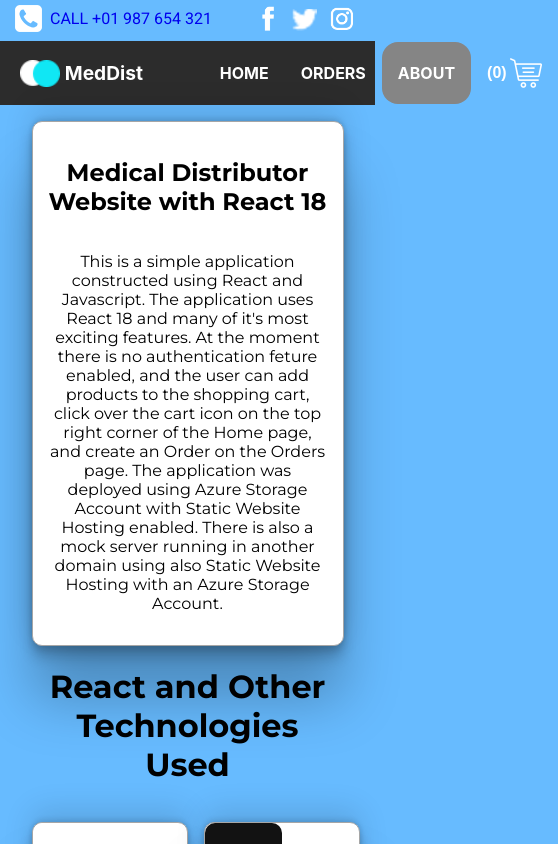
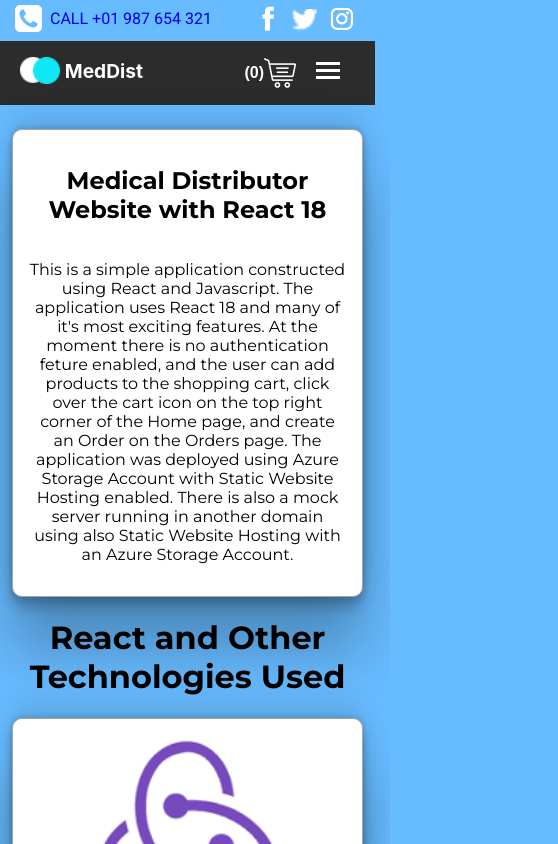
Before and after one commit to RichardSobreiro/react-medical-materials-ecommerce, a React (Create React App) app in the folder meddist-ecommerce/: page /about in a window 390 px wide. Shown: the top 844 px of the page, 558 px wide, since content can reach past the window. Built offline with nearby package versions, Linux system fonts and the light colour scheme.

Commit message:
FIT: make the website responsive

```diff
--- a/meddist-ecommerce/src/UI/Header/Header.js
+++ b/meddist-ecommerce/src/UI/Header/Header.js
@@ -19,6 +19,7 @@ const Header = (props) => {
   const cart = useSelector((state) => state.cart);
   const [modalState, setModalState] = useState(false);
   const navigate = useNavigate();
+  const [mobileHeaderChecked, setMobileHeaderChecked] = useState(false);
 
   const showModal = () => {
     setModalState(true);
@@ -99,7 +100,90 @@ const Header = (props) => {
             </div>
           </div>
         </div>
-        <div className={classes["container-fluid"]}>
+        <div
+          style={mobileHeaderChecked ? { paddingBottom: "1rem" } : null}
+          className={classes["container-fluid"]}
+        >
+          <nav className={classes["mobile-header"]}>
+            <div className={classes["mobile-header-logo"]}>
+              <NavLink to="/" className={classes["navbar-brand"]} end>
+                <img src={logo} alt="Company logo"></img>
+                <span>MedDist</span>
+              </NavLink>
+            </div>
+            <div className={classes["mobile-nav-button"]}>
+              <input
+                className={classes["mobile-header-menu-btn"]}
+                type="checkbox"
+                checked={mobileHeaderChecked}
+                onChange={() => {
+                  setMobileHeaderChecked((prevState) => {
+                    return !prevState;
+                  });
+                }}
+                id="mobile-header-menu-btn"
+              />
+              <label
+                className={classes["mobile-header-menu-icon"]}
+                htmlFor="mobile-header-menu-btn"
+              >
+                <span className={classes["mobile-header-navicon"]}></span>
+              </label>
+              <button
+                type="button"
+                aria-label="Shopping cart"
+                className={classes["shopping-cart"]}
+                onClick={showModal}
+              >
+                <span>({getTotalQuantity() || 0})</span>
+                <img
+                  src={shoppingcartcompressed}
+                  alt="Shopping cart icon"
+                ></img>
+              </button>
+              <ul className={classes["mobile-header-menu"]}>
+                <li>
+                  <NavLink
+                    to="/"
+                    className={({ isActive }) =>
+                      `${classes["navbar-nav-link"]} ${
+                        isActive ? classes.active : ""
+                      }`
+                    }
+                    end
+                  >
+                    Home
+                  </NavLink>
+                </li>
+                <li>
+                  <NavLink
+                    to="/orders"
+                    className={({ isActive }) =>
+                      `${classes["navbar-nav-link"]} ${
+                        isActive ? classes.active : ""
+                      }`
+                    }
+                    end
+                  >
+                    Orders
+                  </NavLink>
+                </li>
+                <li>
+                  <NavLink
+                    to="/about"
+                    className={({ isActive }) =>
+                      `${classes["navbar-nav-link"]} ${
+                        isActive ? classes.active : ""
+                      }`
+                    }
+                    end
+                  >
+                    About
+                  </NavLink>
+                </li>
+              </ul>
+            </div>
+          </nav>
           <nav className={classes.navbar}>
             <div className={classes["navbar-logo-menu-container"]}>
               <NavLink to="/" className={classes["navbar-brand"]} end>
--- a/meddist-ecommerce/src/UI/Header/Header.module.css
+++ b/meddist-ecommerce/src/UI/Header/Header.module.css
@@ -44,11 +44,14 @@
 }
 
 .navbar {
-  position: relative;
-  z-index: 100;
-  display: flex;
-  align-items: center;
-  justify-content: space-between;
+  display: none;
+}
+
+.mobile-header {
+}
+
+.mobile-header-logo {
+  display: inline-block;
 }
 
 .navbar-brand {
@@ -78,6 +81,183 @@
 .navbar-brand img {
   width: 40px;
   margin-right: 5px;
+}
+
+.mobile-nav-button {
+  display: inline;
+}
+
+.mobile-header ul {
+  margin: 0;
+  padding: 0;
+  margin-bottom: 0.5rem;
+  list-style: none;
+  overflow: hidden;
+  background-color: #fff;
+}
+
+.mobile-header li a {
+  display: block;
+  padding: 1rem;
+  border-right: 1px solid #f4f4f4;
+  text-decoration: none;
+  color: black;
+}
+
+.mobile-header li a:hover {
+  background-color: #f4f4f4;
+}
+
+.mobile-header .mobile-header-menu {
+  clear: both;
+  max-height: 0;
+  transition: max-height 0.2s ease-out;
+}
+
+.mobile-header .mobile-header-menu-icon {
+  cursor: pointer;
+  display: inline-block;
+  float: right;
+  padding: 28px 20px;
+  position: relative;
+  user-select: none;
+}
+
+.mobile-header .mobile-header-menu-icon .mobile-header-navicon {
+  background: white;
+  display: block;
+  height: 3px;
+  position: relative;
+  transition: background 0.2s ease-out;
+  width: 1.5rem;
+}
+
+.mobile-header .mobile-header-menu-icon .mobile-header-navicon:before,
+.mobile-header .mobile-header-menu-icon .mobile-header-navicon:after {
+  background: white;
+  content: "";
+  display: block;
+  height: 100%;
+  position: absolute;
+  transition: all 0.2s ease-out;
+  width: 100%;
+}
+
+.mobile-header .mobile-header-menu-icon .mobile-header-navicon:before {
+  top: 7px;
+}
+
+.mobile-header .mobile-header-menu-icon .mobile-header-navicon:after {
+  top: -7px;
+}
+
+.mobile-header .mobile-header-menu-btn {
+  display: none;
+}
+
+.mobile-header .mobile-header-menu-btn:checked ~ .mobile-header-menu {
+  max-height: 100vh;
+}
+
+.mobile-header
+  .mobile-header-menu-btn:checked
+  ~ .mobile-header-menu-icon
+  .mobile-header-navicon {
+  background: transparent;
+}
+
+.mobile-header
+  .mobile-header-menu-btn:checked
+  ~ .mobile-header-menu-icon
+  .mobile-header-navicon:before {
+  transform: rotate(-45deg);
+}
+
+.mobile-header
+  .mobile-header-menu-btn:checked
+  ~ .mobile-header-menu-icon
+  .mobile-header-navicon:after {
+  transform: rotate(45deg);
+}
+
+.mobile-header
+  .mobile-header-menu-btn:checked
+  ~ .mobile-header-menu-icon:not(.steps)
+  .mobile-header-navicon:before,
+.mobile-header
+  .mobile-header-menu-btn:checked
+  ~ .mobile-header-menu-icon:not(.steps)
+  .mobile-header-navicon:after {
+  top: 0;
+}
+
+.modal-order-container {
+  display: flex;
+  justify-content: space-between;
+  align-items: center;
+  padding: 1rem;
+}
+
+.shopping-cart {
+  background-color: transparent;
+  border: none;
+  text-transform: uppercase;
+  text-align: center;
+  font-weight: bold;
+  color: white;
+  display: inline-flex;
+  float: right;
+  align-items: center;
+  margin-right: 0rem;
+  font-size: inherit;
+  padding: 1rem 0;
+}
+
+.shopping-cart:hover {
+  cursor: pointer;
+  background-color: rgb(133, 133, 133);
+  border-radius: 1rem;
+}
+
+.shopping-cart span {
+  margin-right: 0rem;
+}
+
+.shopping-cart img {
+  max-height: 2rem;
+  -webkit-filter: invert(100%); /* Safari/Chrome */
+  filter: invert(100%);
+}
+
+@media (min-width: 55rem) {
+  .shopping-cart {
+    background-color: transparent;
+    border: none;
+    text-transform: uppercase;
+    text-align: center;
+    font-weight: bold;
+    color: white;
+    display: flex;
+    align-items: center;
+    margin-right: 1rem;
+    font-size: inherit;
+    padding: 1rem;
+  }
+
+  .shopping-cart span {
+    margin-right: 0.2rem;
+  }
+
+  .mobile-header {
+    display: none;
+  }
+
+  .navbar {
+    position: relative;
+    z-index: 100;
+    display: flex;
+    align-items: center;
+    justify-content: space-between;
   }
 
   .navbar-nav {
@@ -161,36 +341,6 @@
     cursor: pointer;
   }
 
-.shopping-cart {
-  background-color: transparent;
-  border: none;
-  text-transform: uppercase;
-  text-align: center;
-  font-weight: bold;
-  color: white;
-  display: flex;
-  align-items: center;
-  margin-right: 1rem;
-  font-size: inherit;
-  padding: 1rem;
-}
-
-.shopping-cart:hover {
-  cursor: pointer;
-  background-color: rgb(133, 133, 133);
-  border-radius: 1rem;
-}
-
-.shopping-cart span {
-  margin-right: 0.2rem;
-}
-
-.shopping-cart img {
-  max-height: 2rem;
-  -webkit-filter: invert(100%); /* Safari/Chrome */
-  filter: invert(100%);
-}
-
   .modal-order-container {
     display: flex;
     justify-content: space-between;
@@ -202,3 +352,4 @@
     font-size: 1.2rem;
     font-weight: bold;
   }
+}
--- a/meddist-ecommerce/src/components/home/ProductsList.module.css
+++ b/meddist-ecommerce/src/components/home/ProductsList.module.css
@@ -2,9 +2,15 @@
 
 .products-list-container {
   margin: 2rem;
-  width: 90vw;
+  width: 100vw;
   text-align: center;
   display: flex;
   flex-wrap: wrap;
   justify-content: center;
 }
+
+@media (min-width: 55rem) {
+  .products-list-container {
+    width: 90vw;
+  }
+}
--- a/meddist-ecommerce/src/components/orders/OrderItem.js
+++ b/meddist-ecommerce/src/components/orders/OrderItem.js
@@ -13,6 +13,7 @@ const OrderItem = (props) => {
           {props.order.products.map((product) => {
             return (
               <ProductItem
+                key={product.id}
                 product={product}
                 shouldRenderActions={false}
               ></ProductItem>
@@ -25,7 +26,7 @@ const OrderItem = (props) => {
         <hr></hr>
         <div className={classes["payment-area-line"]}>
           <p>Order Summary: </p>
-          <p>$ {props.order.totalPrice}</p>
+          <p>$ {props.order.totalPrice.toFixed(2)}</p>
         </div>
         <div className={classes["payment-area-line"]}>
           <p>Delivery Price: </p>
--- a/meddist-ecommerce/src/pages/About.module.css
+++ b/meddist-ecommerce/src/pages/About.module.css
@@ -1,13 +1,15 @@
 /** @format */
 
 .container {
-  max-width: 80vw;
+  max-width: 90vw;
 }
 
 .card {
   display: flex;
-  flex-direction: column;
+  flex-direction: row;
   align-items: center;
+  justify-content: center;
+  flex-wrap: wrap;
   margin: 1rem 0;
   padding: 1rem;
   border: 1px solid #a6a6a6;
@@ -18,16 +20,8 @@
     rgb(0 0 0 / 9%) 0px -3px 5px;
 }
 
-.features-list {
-  display: grid;
-  grid-template-columns: 50% 50%;
-  grid-gap: 1rem;
-  grid-auto-rows: 1fr;
-}
-
 .features-container {
   margin: 1rem 0;
-  /* padding: 1rem; */
   border: 1px solid #a6a6a6;
   border-radius: 10px;
   background-color: white;
@@ -35,7 +29,7 @@
     rgb(0 0 0 / 12%) 0px 4px 6px, rgb(0 0 0 / 17%) 0px 12px 13px,
     rgb(0 0 0 / 9%) 0px -3px 5px;
   display: grid;
-  grid-template-columns: 50% 50%;
+  grid-template-columns: 100%;
 }
 
 .features-container img {
@@ -53,6 +47,7 @@
 .contacts-container {
   text-align: center;
   max-width: fit-content;
+  font-size: 0.8rem;
 }
 
 .contacts-line {
@@ -65,3 +60,47 @@
   color: rgb(103, 187, 255);
   text-align: initial;
 }
+
+@media (min-width: 55rem) {
+  .container {
+    max-width: 80vw;
+  }
+
+  .card {
+    display: flex;
+    flex-direction: column;
+    align-items: center;
+    margin: 1rem 0;
+    padding: 1rem;
+    border: 1px solid #a6a6a6;
+    border-radius: 10px;
+    background-color: white;
+    box-shadow: rgb(0 0 0 / 25%) 0px 54px 55px, rgb(0 0 0 / 12%) 0px -12px 30px,
+      rgb(0 0 0 / 12%) 0px 4px 6px, rgb(0 0 0 / 17%) 0px 12px 13px,
+      rgb(0 0 0 / 9%) 0px -3px 5px;
+  }
+
+  .features-list {
+    display: grid;
+    grid-template-columns: 50% 50%;
+    grid-gap: 1rem;
+    grid-auto-rows: 1fr;
+  }
+
+  .features-container {
+    margin: 1rem 0;
+    border: 1px solid #a6a6a6;
+    border-radius: 10px;
+    background-color: white;
+    box-shadow: rgb(0 0 0 / 25%) 0px 54px 55px, rgb(0 0 0 / 12%) 0px -12px 30px,
+      rgb(0 0 0 / 12%) 0px 4px 6px, rgb(0 0 0 / 17%) 0px 12px 13px,
+      rgb(0 0 0 / 9%) 0px -3px 5px;
+    display: grid;
+    grid-template-columns: 50% 50%;
+  }
+
+  .contacts-container {
+    text-align: center;
+    max-width: fit-content;
+  }
+}
--- a/meddist-ecommerce/src/pages/ProductDetail.module.css
+++ b/meddist-ecommerce/src/pages/ProductDetail.module.css
@@ -1,4 +1,12 @@
 /** @format */
 .product-detail-container {
-  padding: 4rem 0rem;
+  margin: auto;
+  padding: 4rem 1rem;
+  width: 100%;
 }
+
+@media (min-width: 55rem) {
+  .product-detail-container {
+    padding: 4rem 0rem;
+  }
+}
```
Also changed, not shown: meddist-ecommerce/src/UI/Modal/Modal.css (+20 -4 lines), meddist-ecommerce/src/components/home/ProductItem.module.css (+13 -2 lines), meddist-ecommerce/src/components/orders/OrderForm.module.css (+34 -4 lines), meddist-ecommerce/src/components/orders/OrderItem.module.css (+44 -5 lines), meddist-ecommerce/src/components/orders/OrdersNavigation.module.css (+24 -2 lines). Lines whose indentation alone changed are shown as unchanged.
